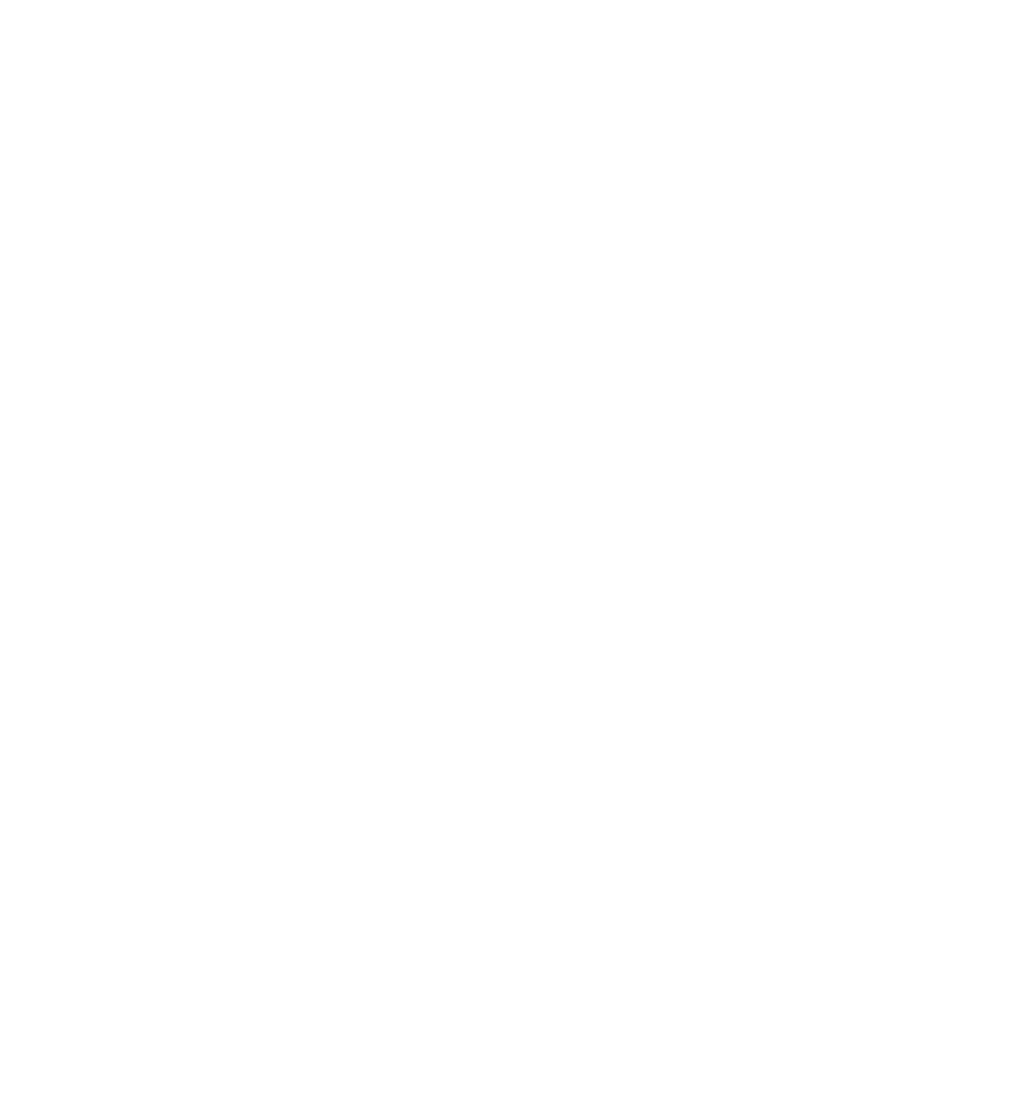
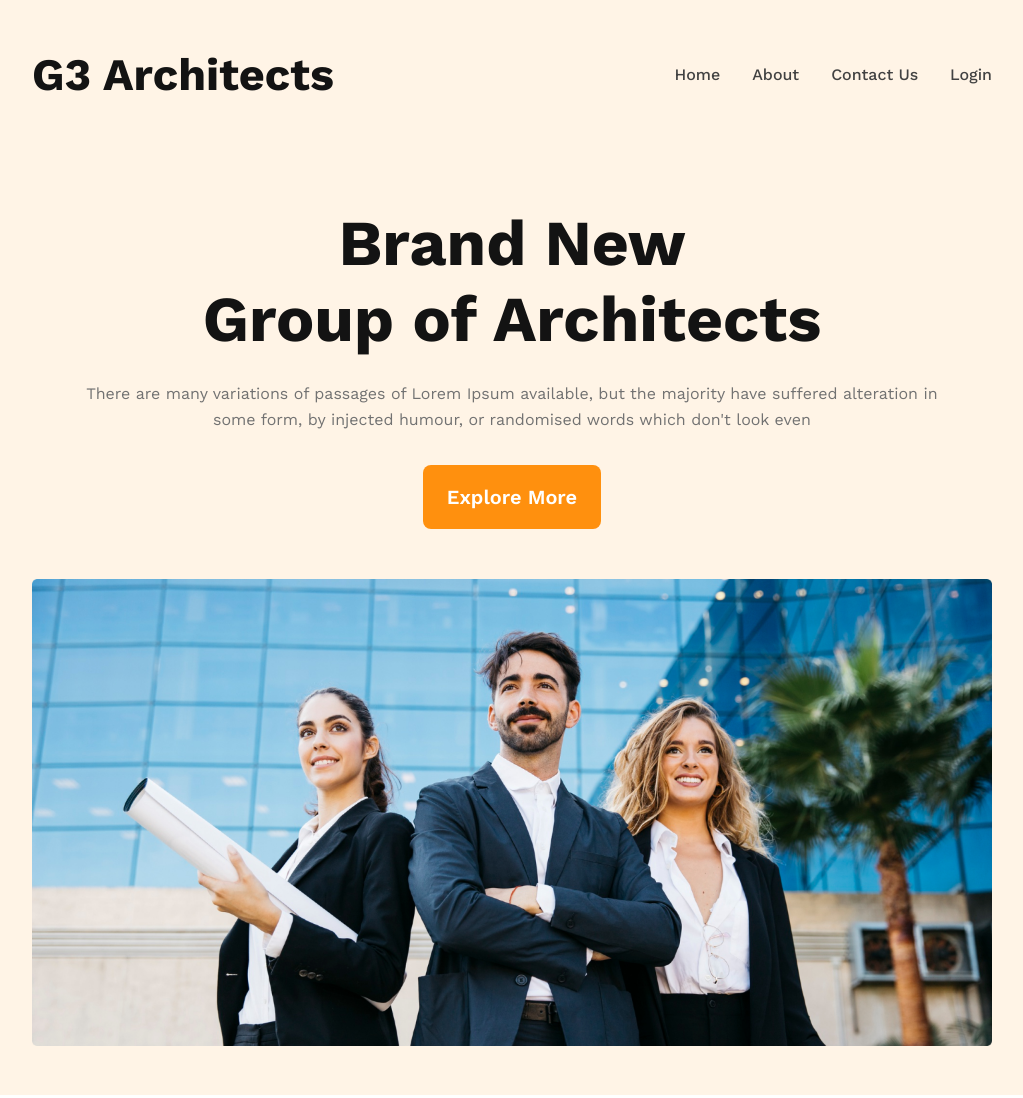
Before and after one commit to rafhan59/g3-architect, a plain HTML site: page index.html in a window 1280 px wide. Shown: the whole page, without its empty margins (128-1151 px from the left). Before the commit the page ends 800 px from the top, so only its background shows below. Drawn offline with nearby package versions, Linux system fonts and the light colour scheme.

Commit message:
Banner and Navbar Completed

```diff
--- a/index.html
+++ b/index.html
@@ -7,6 +7,50 @@
     <link rel="stylesheet" href="style.css">
 </head>
 <body>
+    <header class="bottom">
+        <div class="container">
+            <nav>
+                <div class="brand">
+                    <h1>G3 Architects</h1>
+                </div>
+                <div class="menu">
+                    <ul>
+                        <li>
+                            <a href="#">Home</a>
+                        </li>
+                        <li>
+                            <a href="#">About</a>
+                        </li>
+                        <li>
+                            <a href="#">Contact Us</a>
+                        </li>
+                        <li>
+                            <a href="#">Login</a>
+                        </li>
+                    </ul>
+                </div>
+            </nav>
+            <div class="banner">
+                <div class="text center">
+                    <h1>Brand New <br> Group of Architects</h1>
+                    <p>There are many variations of passages of Lorem Ipsum available, but the majority have suffered alteration in <br> some form, by injected humour, or randomised words which don't look even</p>
+                    <button class="btn-primary bottom">Explore More</button>
+                </div>
+                <div class="banner-img">
+                    <img src="./images/banner.png" alt="Working together">
+                </div>
+            </div>
+        </div>
+
+    </header>
+
+    <main>
+
+    </main>
+
+    <footer>
+
+    </footer>
 
 </body>
 </html>
--- a/style.css
+++ b/style.css
@@ -0,0 +1,95 @@
+@import url('https://fonts.googleapis.com/css2?family=Work+Sans:wght@400;500;600;700&display=swap');
+
+:root{
+    --Dark-01: #131313;
+    --Dark-02: #424242;
+    --Dark-03: #727272;
+}
+
+/* Universal css */
+
+*{
+    margin: 0;
+    padding: 0;
+    box-sizing: border-box;
+    font-family: 'Work Sans', sans-serif;
+    font-style: normal;
+    line-height: normal;
+    color: var(--Dark-01);
+}
+.container {
+    width: 75%;
+    margin: 0 auto;
+}
+.btn-primary {
+    border-radius: 8px;
+    background: #FF900E;
+    font-size: 20px;
+    font-weight: 600;
+    padding: 20px 24px;
+    margin-top: 2rem;
+    color: #fff;
+    border: 0;
+    cursor: pointer;
+}
+.bottom{
+    margin-bottom: 50px;
+}
+.center{
+    text-align: center;
+}
+
+/* HEADER SECTION CSS */
+
+header{
+    background: rgba(255, 144, 14, 0.10);
+    height: auto;
+}
+
+nav{
+    padding-top: 3rem;
+    display: flex;
+    justify-content: space-between;
+    align-items: center;
+}
+
+.brand h1{
+    font-size: 45px;
+    font-weight: 700;
+}
+
+.menu ul{
+    display: flex;
+    gap: 2rem;
+}
+.menu ul li{
+    list-style: none;
+}
+
+.menu a{
+    text-decoration: none;
+    color: var(--Dark-02);
+    font-style: 18px;
+    font-weight: 500;
+    line-height: 26px;
+}
+.banner{
+    margin-top: 6.5rem;
+}
+.banner h1{
+    font-size: 64px;
+    font-weight: 700;
+}
+.banner p{
+    color: var(--Dark-03);
+    line-height: 26px;
+    font-weight: 400;
+    font-size: 16px;
+    margin-top: 1.5rem;
+}
+
+.banner-img img{
+    width: 100%;
+    height: auto;
+    padding-bottom: 45px;
+}
```
Also changed, not shown: images/architect.png (added), images/banner.png (added), images/icons/customers.png (added), images/icons/email.png (added), images/icons/projects.png (added), images/icons/ribon.png (added), images/sponsors/amazon.png (added), images/sponsors/figma.png (added), images/sponsors/google.png (added), images/sponsors/spotify.png (added), images/sponsors/telerama.png (added), images/team1.png (added), images/team2.png (added), images/team3.png (added), 1 more files.
